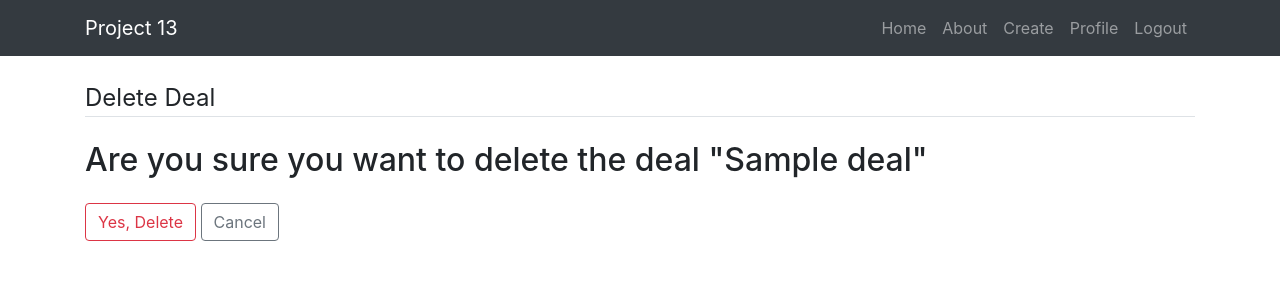
After one commit to EliaTB/OC-Project-13, a Django app: page /deals/1/delete/ in a window 1280 px wide. The commit adds this page. Shown: the top 300 px of the page. Run offline with Django 3.2, Linux system fonts and the light colour scheme; a user stored in the database is signed in; tables that the repository leaves empty hold one stand-in row (values such as "Sample post"); some libraries are stand-ins or nearby versions.

Commit message:
created DealUpdate and DealDelete views

```diff
--- a/resv/models.py
+++ b/resv/models.py
@@ -11,7 +11,7 @@ class Deal(models.Model):
 	location = models.CharField(max_length=100)
 	picture = models.ImageField(default='default.jpg', upload_to='deals_pics')
 	date_posted = models.DateTimeField(default=timezone.now)
-	author = models.ForeignKey(User, on_delete=models.CASCADE)
+	author = models.ForeignKey(User, on_delete=models.CASCADE, related_name='deals')
 
 
 	def get_absolute_url(self):
--- /dev/null
+++ b/resv/templates/resv/deal_confirm_delete.html
@@ -0,0 +1,16 @@
+{% extends "resv/base.html" %}
+{% block content %}
+    <div class="content-section">
+        <form method="POST">
+            {% csrf_token %}
+            <fieldset class="form-group">
+                <legend class="border-bottom mb-4">Delete Deal</legend>
+                <h2>Are you sure you want to delete the deal "{{ object.name }}"</h2>
+            </fieldset>
+            <div class="form-group">
+                <button class="btn btn-outline-danger" type="submit">Yes, Delete</button>
+                <a class="btn btn-outline-secondary" href="{% url 'resv:deal-detail' object.id %}">Cancel</a>
+            </div>
+        </form>
+    </div>
+{% endblock content %}
--- a/resv/urls.py
+++ b/resv/urls.py
@@ -1,5 +1,5 @@
 from django.urls import path
-from .views import DealListView, DealDetailView, DealCreateView
+from .views import DealListView, DealDetailView, DealCreateView, DealUpdateView, DealDeleteView
 from . import views
 
 app_name = "resv"
@@ -10,4 +10,6 @@ urlpatterns = [
     path('deals/', DealListView.as_view(), name='deals'),
     path('deals/<int:pk>/', DealDetailView.as_view(), name='deal-detail'),
     path('deals/new/', DealCreateView.as_view(), name='deal-create'),
+    path('deals/<int:pk>/update/', DealUpdateView.as_view(), name='deal-update'),
+    path('deals/<int:pk>/delete/', DealDeleteView.as_view(), name='deal-delete'),
 ]
--- a/resv/views.py
+++ b/resv/views.py
@@ -1,6 +1,6 @@
 from django.shortcuts import render, redirect
-from django.contrib.auth.mixins import LoginRequiredMixin
-from django.views.generic import ListView, DetailView, CreateView
+from django.contrib.auth.mixins import LoginRequiredMixin, UserPassesTestMixin
+from django.views.generic import ListView, DetailView, CreateView, UpdateView, DeleteView
 from .models import Deal
 
 
@@ -37,3 +37,29 @@ class DealCreateView(LoginRequiredMixin, CreateView):
     def form_valid(self, form):
         form.instance.author = self.request.user
         return super().form_valid(form)
+
+
+class DealUpdateView(LoginRequiredMixin, UserPassesTestMixin, UpdateView):
+    model = Deal
+    fields = ['name', 'short_description', 'content', 'location',  'picture']
+
+    def form_valid(self, form):
+        form.instance.author = self.request.user
+        return super().form_valid(form)
+
+    def test_func(self):
+        deal = self.get_object()
+        if self.request.user == deal.author:
+            return True
+        return False
+
+
+class DealDeleteView(LoginRequiredMixin, UserPassesTestMixin, DeleteView):
+    model = Deal
+    success_url = '/deals'
+
+    def test_func(self):
+        deal = self.get_object()
+        if self.request.user == deal.author:
+            return True
+        return False
```
Also changed, not shown: resv/templates/resv/deal_detail.html (+6 -2 lines), media/deals_pics/myvilla.jpg (deleted).
